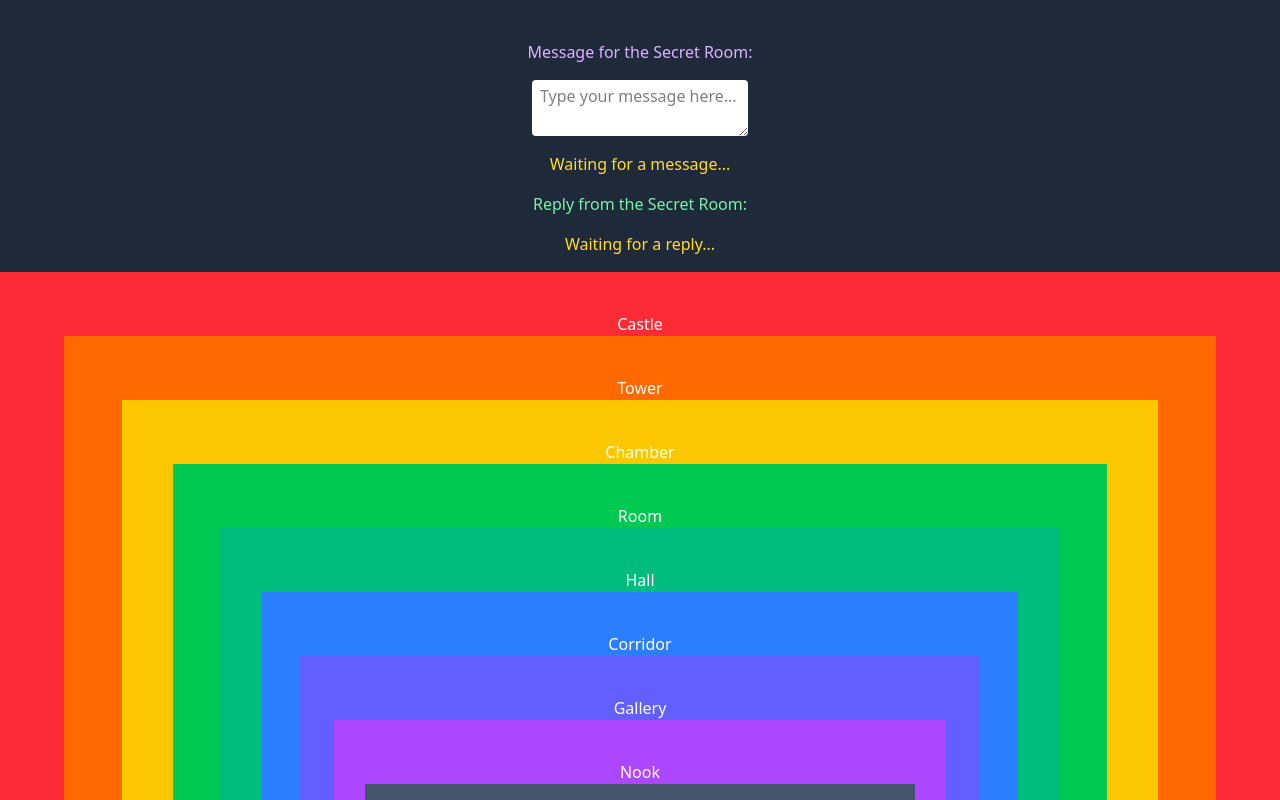
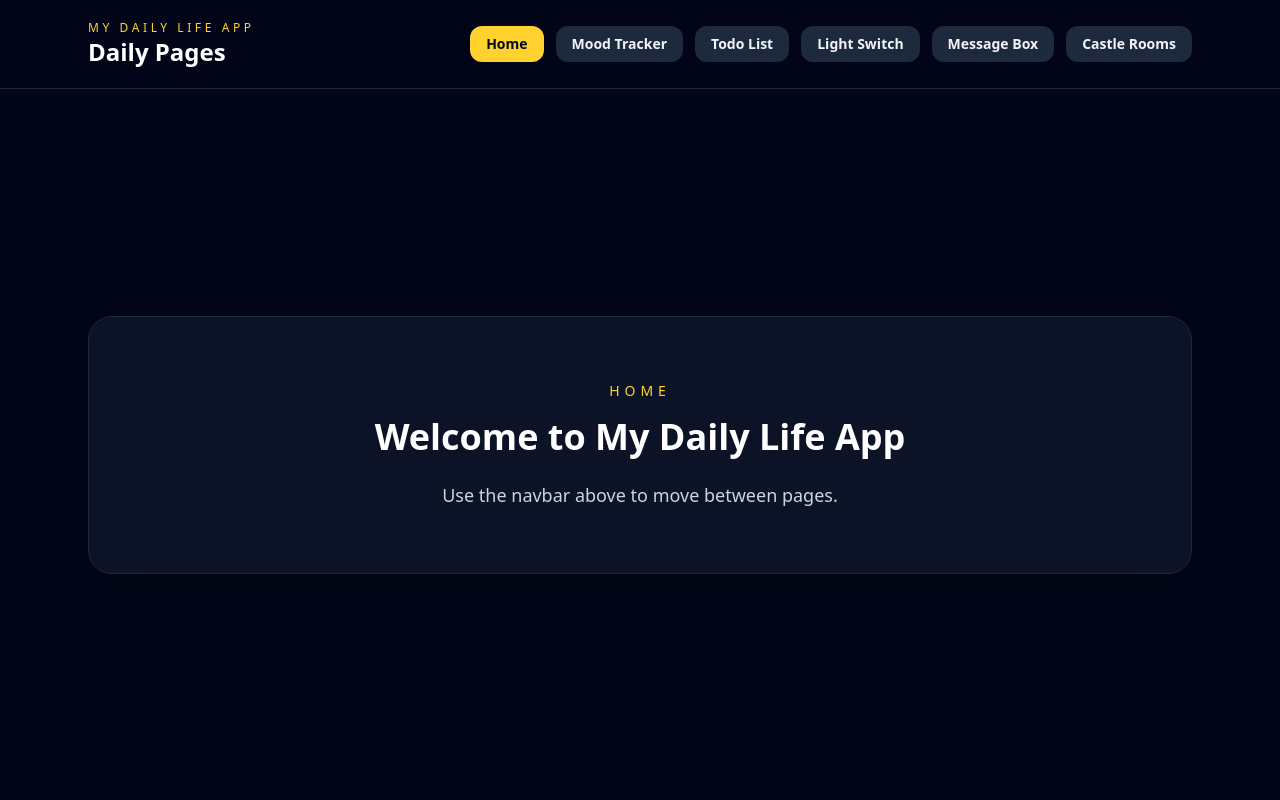
Before and after one commit to Wathisa/jsd12_week-08-react-castle-rooms, a React (Vite) app: page / in a window 1280 px wide. Shown: the top 800 px of the page. Built offline with nearby package versions, Linux system fonts and the light colour scheme.

Commit message:
สร้างเมนูและเชื่อมแต่ละหน้าไว้

```diff
--- a/src/App.jsx
+++ b/src/App.jsx
@@ -1,34 +1,35 @@
-import { useContext } from "react";
-import { MessageContext } from "./contexts/messageContext/MessageContext";
-import Castle from "./components/01_Castle";
-// import SimpleAsyncAwait from "./examples/async/SimpleAsyncAwait";
+import { useState } from "react";
+import Navbar from "./components/Navbar";
+import Home from "./components/Home";
+import MoodTracker from "./components/MoodTracker";
+import TodoList from "./components/TodoList";
+import LightSwitch from "./components/LightSwitch";
+import MessageBox from "./components/MessageBox";
+import CastleRooms from "./components/CastleRooms";
+
+const pageComponents = {
+  Home,
+  "Mood Tracker": MoodTracker,
+  "Todo List": TodoList,
+  "Light Switch": LightSwitch,
+  "Message Box": MessageBox,
+  "Castle Rooms": CastleRooms,
+};
 
 export default function App() {
-  const { question, handleQuestion, answer } = useContext(MessageContext);
+  // currentPage ควบคุมว่าจะให้หน้าไหนแสดงบนจอ
+  const [currentPage, setCurrentPage] = useState("Home");
+
+  const CurrentPageComponent = pageComponents[currentPage];
 
   return (
-    <div className="pb-80 py-10 gap-y-4 flex flex-col justify-center items-center min-h-screen bg-gray-800 text-white">
-      <p className="text-purple-300">Message for the Secret Room:</p>
-      <textarea
-        value={question}
-        onChange={handleQuestion}
-        className="bg-white text-black rounded px-2 py-1 "
-        placeholder="Type your message here..."
-      />
-      <p className="text-yellow-300">
-        {question ? question : "Waiting for a message..."}
-      </p>
-      <p className="text-green-300">
-        Reply from the Secret Room:
-        <span className="text-yellow-300">
-          {/* {question or waiting for message} */}{" "}
-        </span>
-      </p>
-      <p className="text-yellow-300">
-        {answer ? answer : "Waiting for a reply..."}
-      </p>
-      <Castle />
-      {/* <SimpleAsyncAwait /> */}
+    <div className="min-h-screen bg-slate-950 text-slate-100">
+      <Navbar currentPage={currentPage} onNavigate={setCurrentPage} />
+
+      <main className="mx-auto flex min-h-[calc(100vh-88px)] w-full max-w-6xl items-center justify-center px-6 py-12">
+        {/* แสดงหน้าเว็บที่เลือกจาก navbar */}
+        <CurrentPageComponent />
+      </main>
     </div>
   );
 }
--- /dev/null
+++ b/src/components/CastleRooms.jsx
@@ -0,0 +1,8 @@
+export default function CastleRooms() {
+  return (
+    <section className="w-full rounded-3xl border border-slate-800 bg-slate-900/80 px-8 py-16 text-center shadow-2xl">
+      <h2 className="text-3xl font-bold text-white">Castle Rooms</h2>
+      <p className="mt-4 text-slate-300">This page is under construction.</p>
+    </section>
+  );
+}
--- /dev/null
+++ b/src/components/Home.jsx
@@ -0,0 +1,13 @@
+export default function Home() {
+  return (
+    <section className="w-full rounded-3xl border border-slate-800 bg-slate-900/80 px-8 py-16 text-center shadow-2xl">
+      <p className="text-sm uppercase tracking-[0.35em] text-amber-300">Home</p>
+      <h2 className="mt-4 text-4xl font-bold text-white">
+        Welcome to My Daily Life App
+      </h2>
+      <p className="mx-auto mt-6 max-w-2xl text-lg text-slate-300">
+        Use the navbar above to move between pages.
+      </p>
+    </section>
+  );
+}
--- /dev/null
+++ b/src/components/LightSwitch.jsx
@@ -0,0 +1,8 @@
+export default function LightSwitch() {
+  return (
+    <section className="w-full rounded-3xl border border-slate-800 bg-slate-900/80 px-8 py-16 text-center shadow-2xl">
+      <h2 className="text-3xl font-bold text-white">Light Switch</h2>
+      <p className="mt-4 text-slate-300">This page is under construction.</p>
+    </section>
+  );
+}
--- /dev/null
+++ b/src/components/MessageBox.jsx
@@ -0,0 +1,8 @@
+export default function MessageBox() {
+  return (
+    <section className="w-full rounded-3xl border border-slate-800 bg-slate-900/80 px-8 py-16 text-center shadow-2xl">
+      <h2 className="text-3xl font-bold text-white">Message Box</h2>
+      <p className="mt-4 text-slate-300">This page is under construction.</p>
+    </section>
+  );
+}
--- /dev/null
+++ b/src/components/MoodTracker.jsx
@@ -0,0 +1,8 @@
+export default function MoodTracker() {
+  return (
+    <section className="w-full rounded-3xl border border-slate-800 bg-slate-900/80 px-8 py-16 text-center shadow-2xl">
+      <h2 className="text-3xl font-bold text-white">Mood Tracker</h2>
+      <p className="mt-4 text-slate-300">This page is under construction.</p>
+    </section>
+  );
+}
--- /dev/null
+++ b/src/components/Navbar.jsx
@@ -0,0 +1,44 @@
+const navItems = [
+  "Home",
+  "Mood Tracker",
+  "Todo List",
+  "Light Switch",
+  "Message Box",
+  "Castle Rooms",
+];
+
+export default function Navbar({ currentPage, onNavigate }) {
+  return (
+    <header className="border-b border-slate-800 bg-slate-950/95 backdrop-blur">
+      <div className="mx-auto flex max-w-6xl flex-col gap-4 px-6 py-5 md:flex-row md:items-center md:justify-between">
+        <div>
+          <p className="text-xs uppercase tracking-[0.3em] text-amber-300">
+            My Daily Life App
+          </p>
+          <h1 className="text-2xl font-bold text-white">Daily Pages</h1>
+        </div>
+
+        <nav className="flex flex-wrap gap-3">
+          {navItems.map((item) => {
+            const isActive = currentPage === item;
+
+            return (
+              <button
+                key={item}
+                type="button"
+                onClick={() => onNavigate(item)}
+                className={`rounded-xl px-4 py-2 text-sm font-semibold transition ${
+                  isActive
+                    ? "bg-amber-300 text-slate-950"
+                    : "bg-slate-800 text-slate-100 hover:bg-slate-700"
+                }`}
+              >
+                {item}
+              </button>
+            );
+          })}
+        </nav>
+      </div>
+    </header>
+  );
+}
--- /dev/null
+++ b/src/components/TodoList.jsx
@@ -0,0 +1,8 @@
+export default function TodoList() {
+  return (
+    <section className="w-full rounded-3xl border border-slate-800 bg-slate-900/80 px-8 py-16 text-center shadow-2xl">
+      <h2 className="text-3xl font-bold text-white">Todo List</h2>
+      <p className="mt-4 text-slate-300">This page is under construction.</p>
+    </section>
+  );
+}
```
Also changed, not shown: 5 other files (tests, documents, lock files or other folders).
